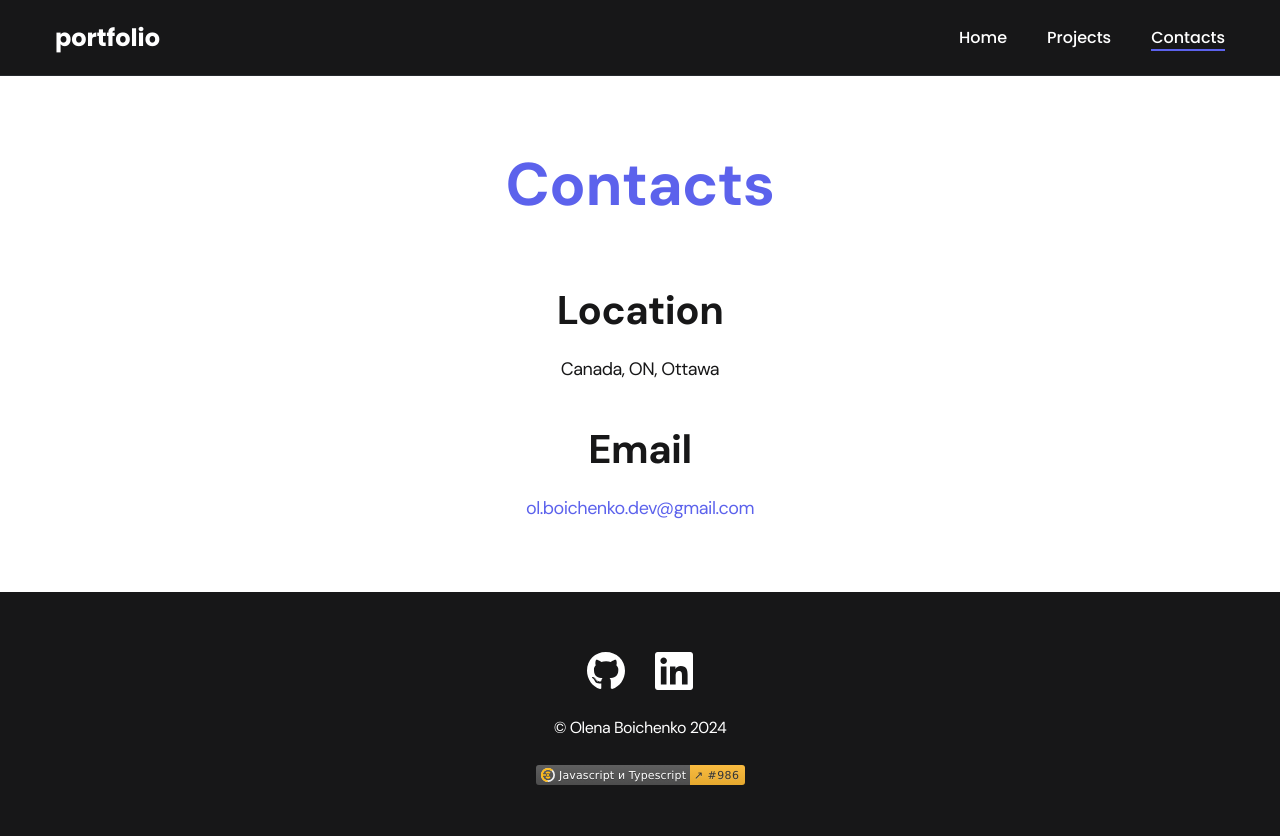
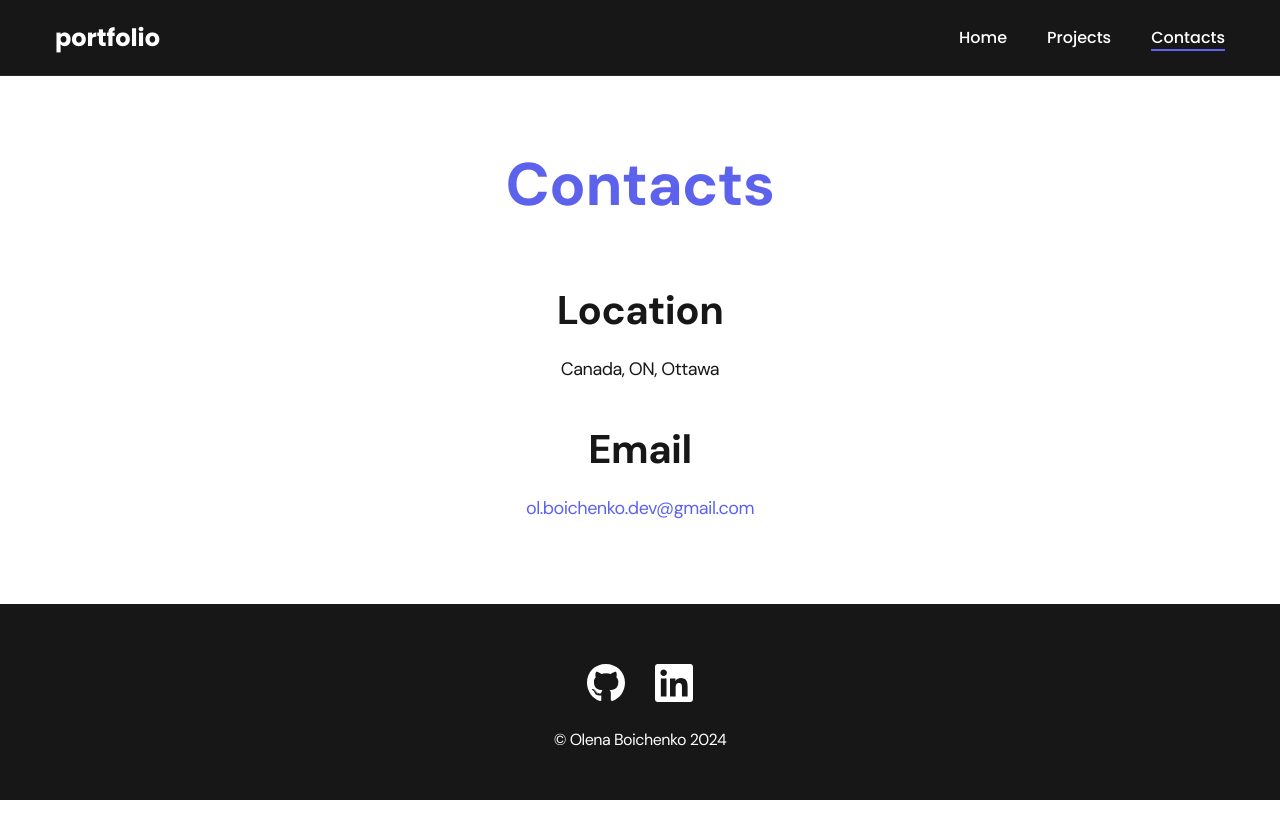
Before and after one commit to OlenaBoichenko/portfolio_new, a React (Create React App) app: page /contacts in a window 1280 px wide. After the commit the page ends 800 px from the top, so only its background shows below. Built offline with nearby package versions, Linux system fonts and the light colour scheme.

Commit message:
change CV

```diff
--- a/src/components/footer/Footer.js
+++ b/src/components/footer/Footer.js
@@ -2,7 +2,7 @@
 
 import gitHub from "../../img/icons/gitHub.svg";
 import linkedIn from "../../img/icons/linkedIn.svg";
-import mainskillone from "../../img/icons/mainskillone.svg";
+// import mainskillone from "../../img/icons/mainskillone.svg";
 
 export const Footer = () => {
   return (
@@ -32,9 +32,9 @@
           <div className="copyright">
             <p>© Olena Boichenko 2024</p>
           </div>
-          <div>
+          {/* <div>
           <a href="https://freelancehunt.com/freelancer/Olena_dev.html?from=shield&r=ooAyy" target="_blank" rel="noreferrer"><img src={mainskillone} alt="Freelancehunt — простой и честный фриланс" /></a>
-          </div>
+          </div> */}
         </div>
       </div>
     </footer>
--- a/src/components/header/Header.js
+++ b/src/components/header/Header.js
@@ -13,7 +13,7 @@
         <div className="header__text">
           <p>with passion for learning and creating.</p>
         </div>
-        <a href="https://drive.google.com/file/d/1iDc5k-mmMkdUrePOF1IQYvY_Qgg999aS/view?usp=sharing" download="OlenaBoichenkoCV.pdf" className="btn">
+        <a href="https://drive.google.com/file/d/1SK2uUfTTXa7sDwBoaOYYRkMTkulVCuBG/view?usp=drive_link" download="OlenaBoichenkoCV.pdf" className="btn">
           Download CV
         </a>
       </div>
```
